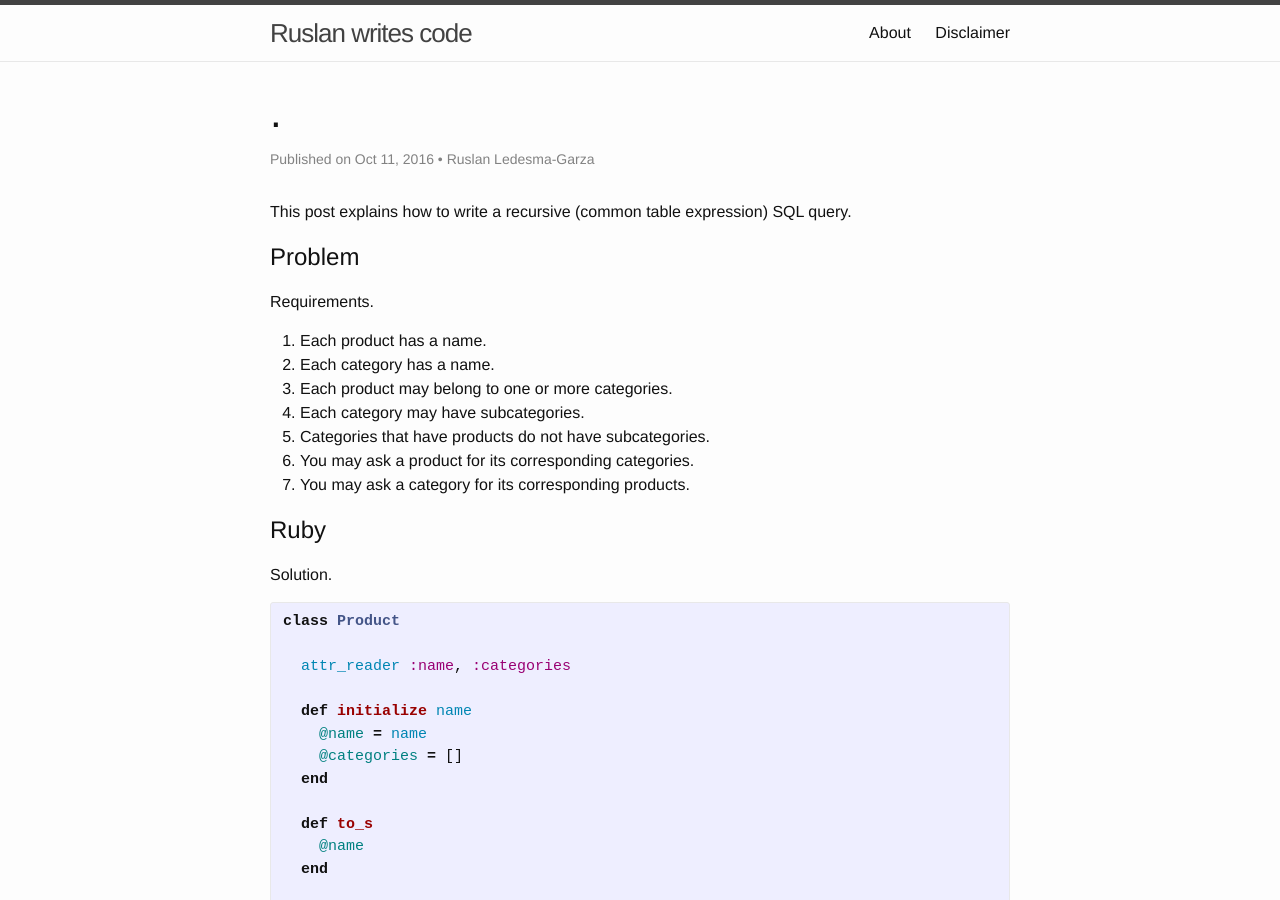
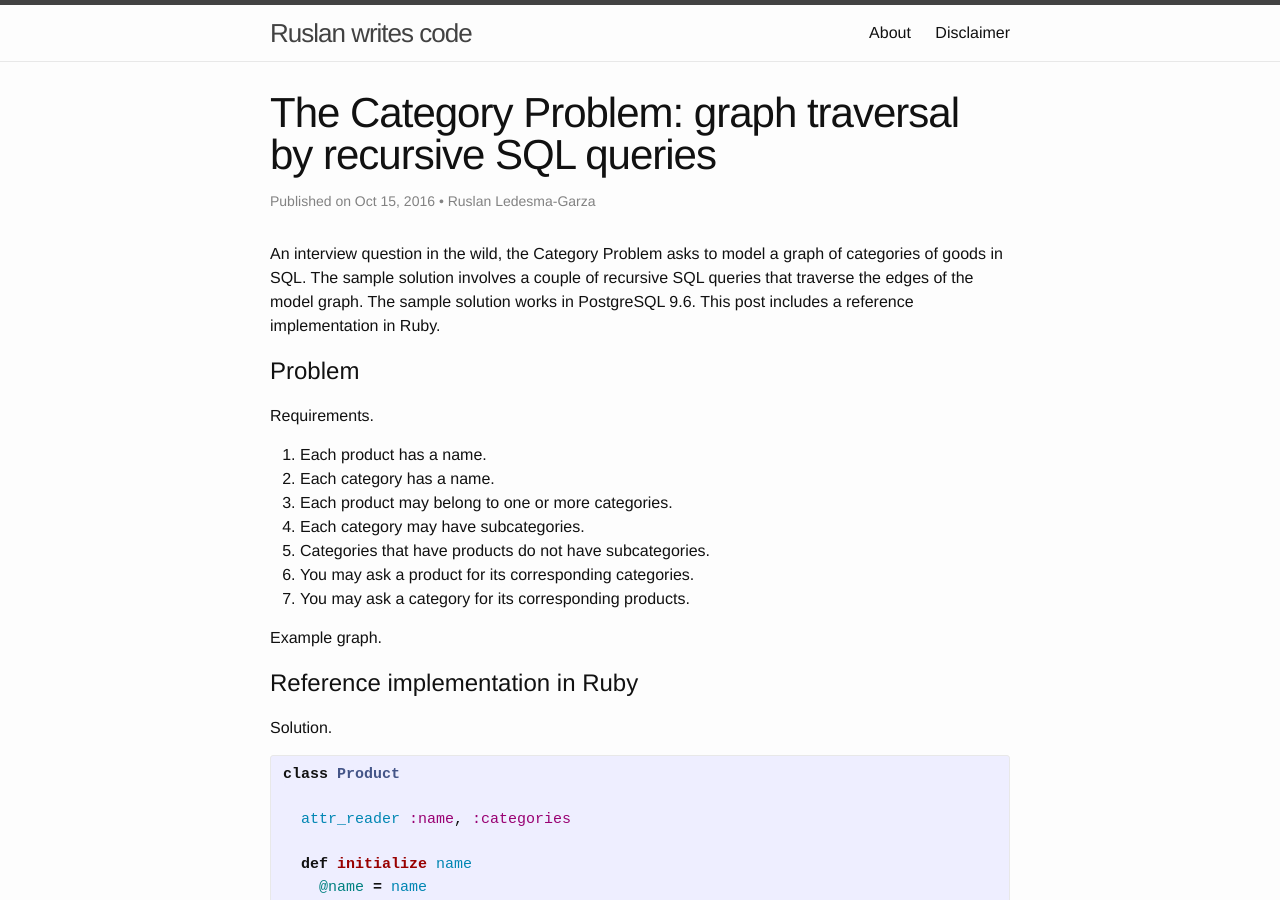
Before and after one commit to mrrusof/mrrusof.github.io, a Jekyll site: the page built from _posts/2016-10-16-the-product-category-problem.markdown, in a window 1280 px wide and 900 px high. Built offline with Jekyll 4.4.1, drawn with Linux system fonts in a browser that asks for light colours.

Commit message:
WIP Write "The Product Category Problem".

```diff
--- a/_posts/2016-10-11-the-product-category-problem.markdown
+++ b/_posts/2016-10-16-the-product-category-problem.markdown
@@ -1,12 +1,17 @@
 ---
 layout: post
-title: . #The Product Category Problem
-date: 2016-10-11
+title: 'The Category Problem: graph traversal by recursive SQL queries'
+date: 2016-10-15
 author: Ruslan Ledesma-Garza
-summary: Something something
+summary: '
+An interview question in the wild, the Category Problem asks to model a graph of categories of goods in SQL.
+The sample solution involves a couple of recursive SQL queries that traverse the edges of the model graph.
+The sample solution works in PostgreSQL 9.6.
+This post includes a reference implementation in Ruby.
+'
 ---
 
-This post explains how to write a recursive (common table expression) SQL query.
+{{page.summary}}
 
 # Problem
 
@@ -20,7 +25,11 @@ Requirements.
 7. You may ask a product for its corresponding categories.
 8. You may ask a category for its corresponding products.
 
-# Ruby
+Example graph.
+
+
+
+# Reference implementation in Ruby
 
 Solution.
 
```
